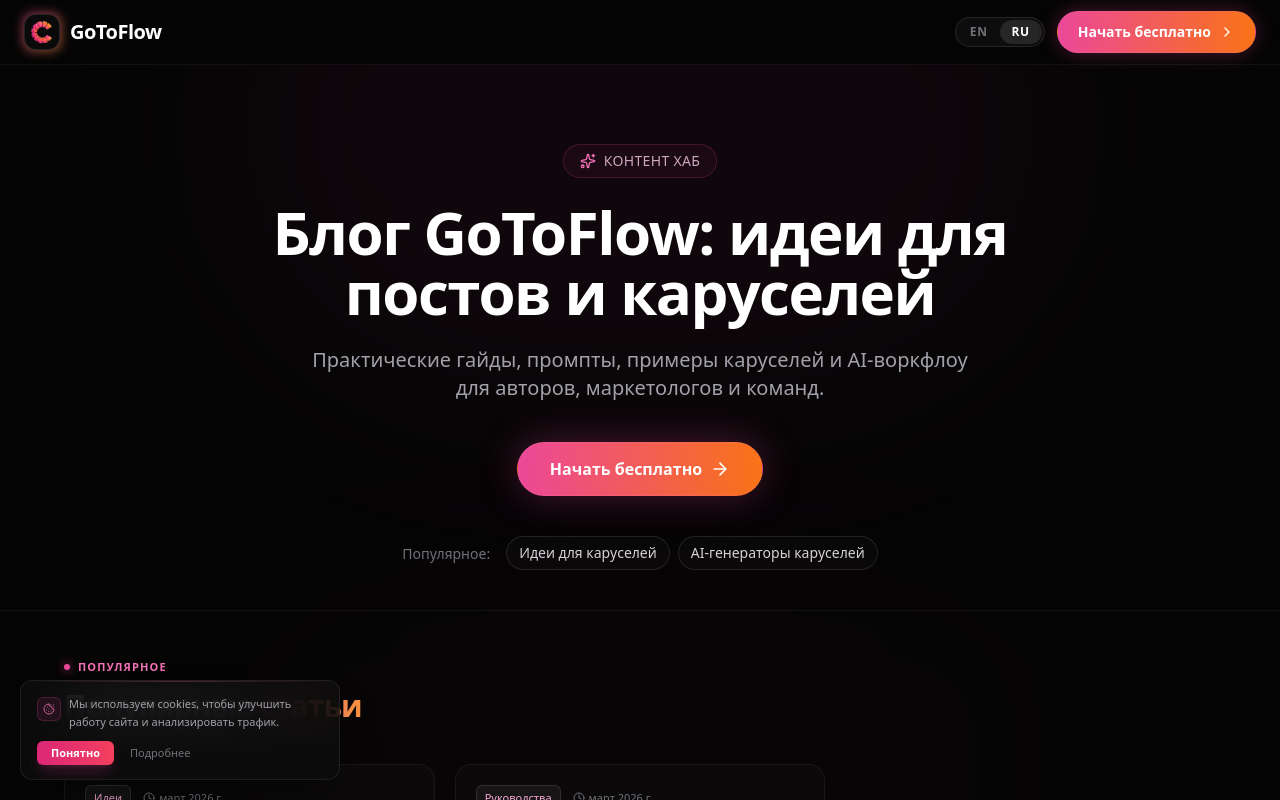
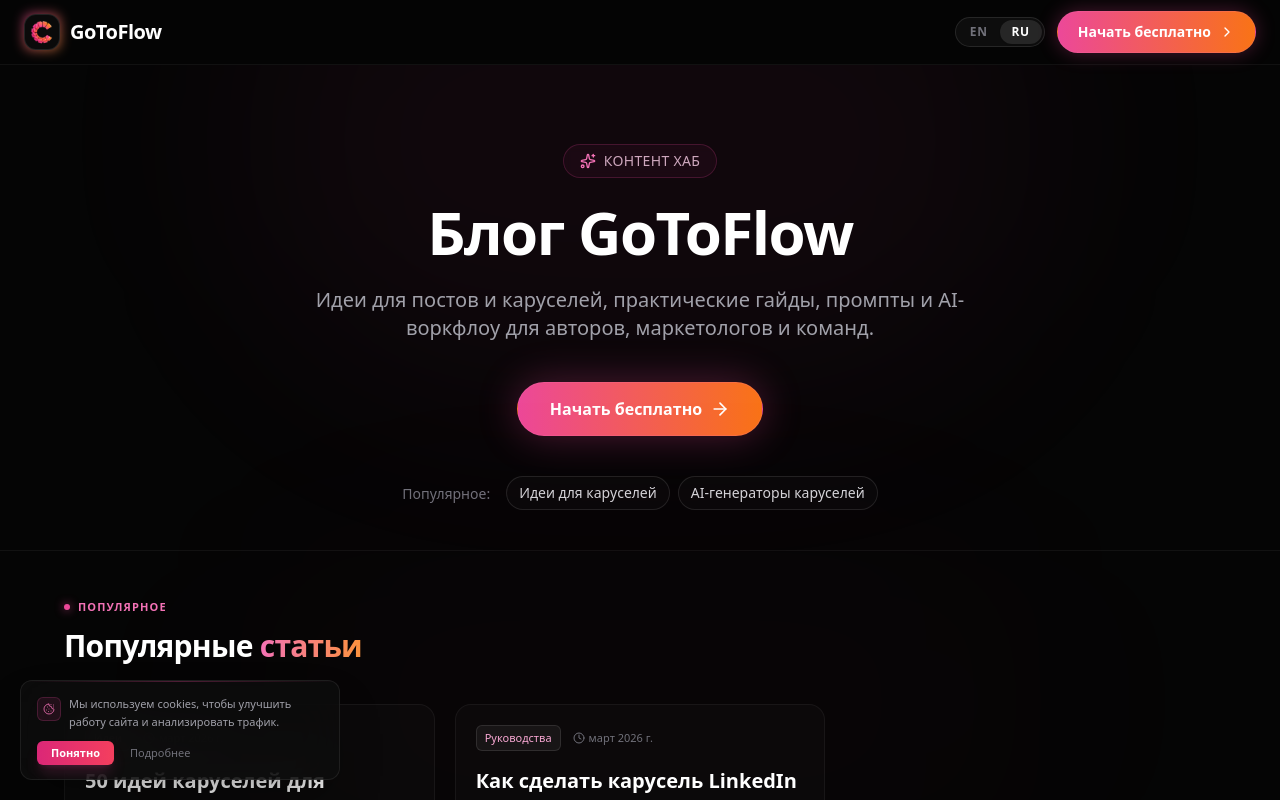
Before and after one commit to matteimikeska49-bot/gtf, a React (Vite) app: page /ru/blog in a window 1280 px wide. Shown: the top 800 px of the page. Built offline with nearby package versions, Linux system fonts and the light colour scheme.

Commit message:
fix(seo): polish ru blog hero copy

```diff
--- a/src/components/blog/BlogHubLayout.jsx
+++ b/src/components/blog/BlogHubLayout.jsx
@@ -261,11 +261,11 @@ const BlogHero = ({ isRu }) => {
         </div>
       </div>
       <h1 className="text-4xl md:text-5xl lg:text-6xl font-bold text-white tracking-tight mb-6 leading-tight">
-        {isRu ? 'Блог GoToFlow: идеи для постов и каруселей' : 'GoToFlow Blog'}
+        {isRu ? 'Блог GoToFlow' : 'GoToFlow Blog'}
       </h1>
       <p className="text-lg md:text-xl text-zinc-400 max-w-2xl mx-auto mb-10 leading-relaxed">
         {isRu
-          ? 'Практические гайды, промпты, примеры каруселей и AI-воркфлоу для авторов, маркетологов и команд.'
+          ? 'Идеи для постов и каруселей, практические гайды, промпты и AI-воркфлоу для авторов, маркетологов и команд.'
           : 'Practical guides, prompt libraries, carousel ideas, and AI content workflows for creators, founders, marketers, and teams.'}
       </p>
 
```
